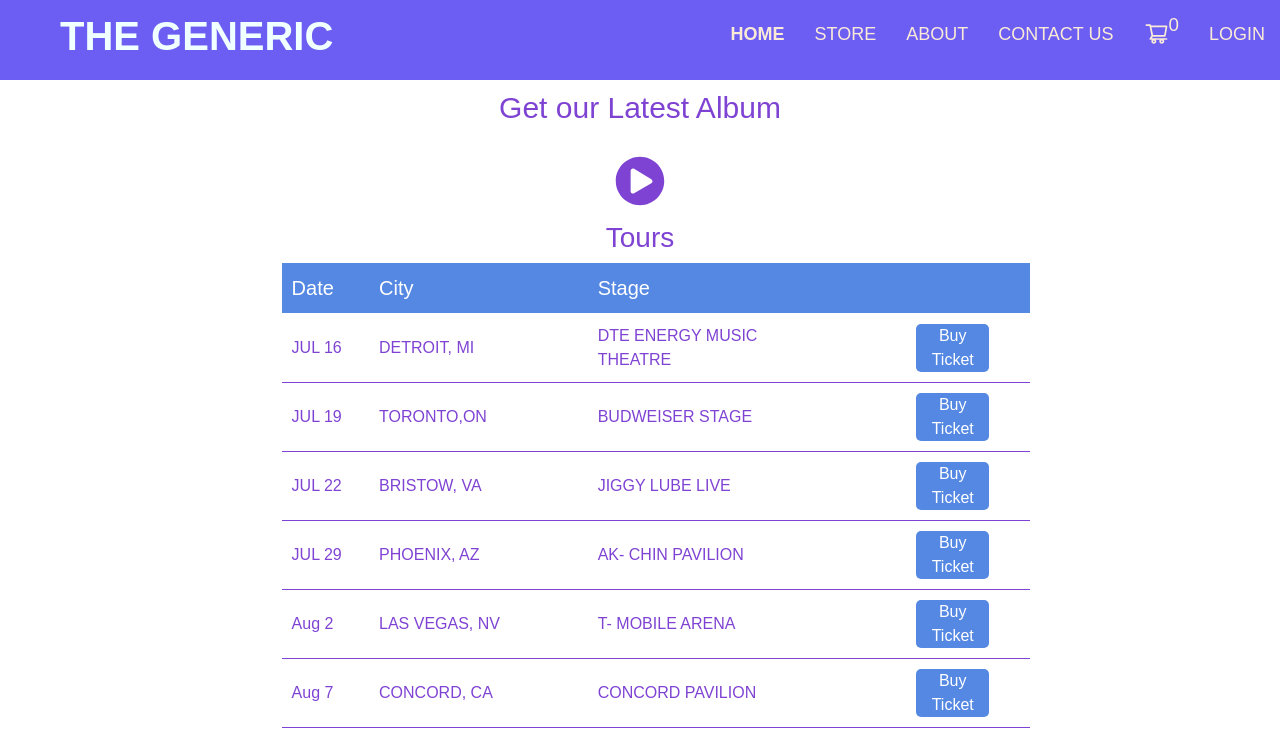
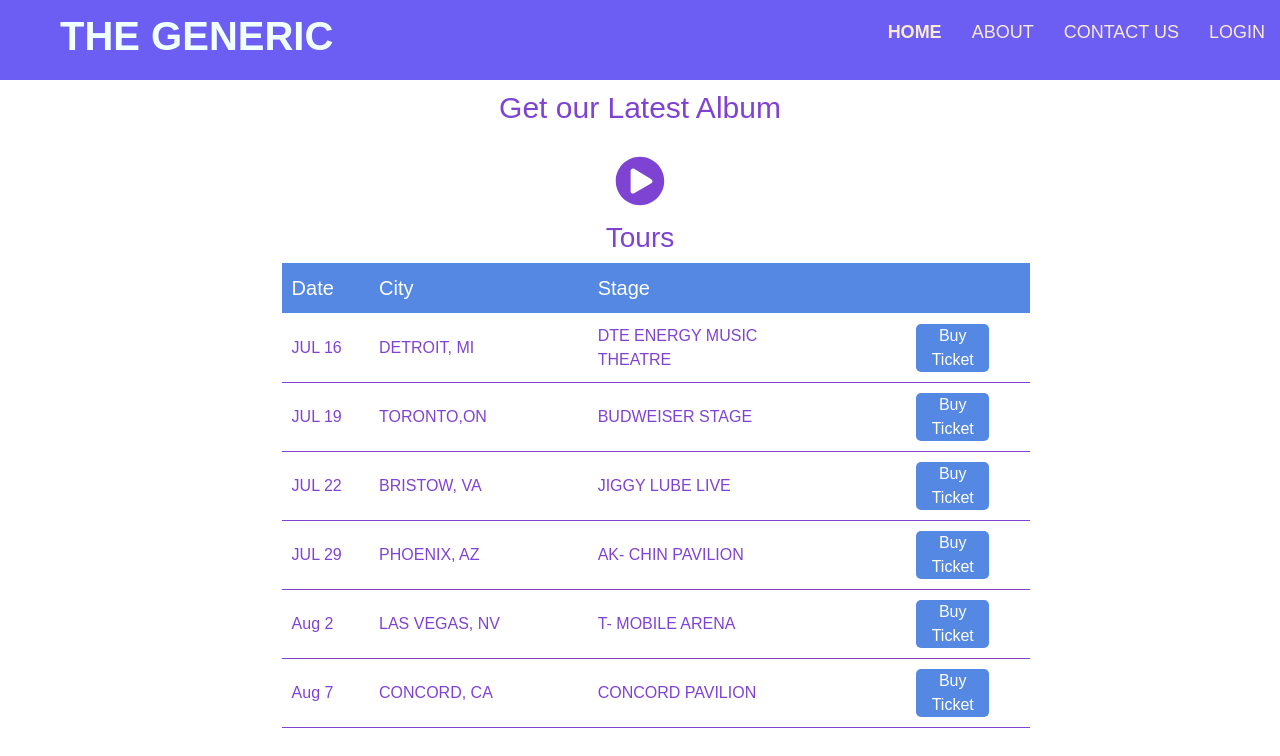
Before and after one commit to kiransalve/react-ecommerce-project, a React (Create React App) app: page / in a window 1280 px wide. Shown: the top 756 px of the page. Built offline with nearby package versions, Linux system fonts and the light colour scheme.

Commit message:
auth in ecommerce

```diff
--- a/src/Components/Auth/AuthForm.jsx
+++ b/src/Components/Auth/AuthForm.jsx
@@ -55,7 +55,7 @@ const AuthForm = () => {
       }
     }).then(data => {
       authCtx.login(data.idToken)
-      navigate("/")
+      navigate("/product")
     }).catch(err => {
       alert(err.message)
     })
--- a/src/Components/Header/Header.jsx
+++ b/src/Components/Header/Header.jsx
@@ -29,9 +29,11 @@ const Header = () => {
           <li>
             <NavLink to="/" activeClassName="active">Home</NavLink>
           </li>
-          <li>
-            <NavLink to="/product" activeClassName="active">Store</NavLink>
-          </li>
+          {isLoggedIn && (
+            <li>
+              <NavLink to="/product" activeClassName="active">Store</NavLink>
+            </li>)
+          }
           <li>
             <NavLink to="/about" activeClassName="active">About</NavLink>
           </li>
@@ -41,12 +43,12 @@ const Header = () => {
           {/* <li>
             <NavLink to="/movie" activeClassName="active">Movie</NavLink>
           </li> */}
-          <li>
+          {isLoggedIn && (<li>
             <NavLink to="/cart" className='header-cart-icon'>
               <AiOutlineShoppingCart />
               <sup>{cartItem.length} </sup>
             </NavLink>
-          </li>
+          </li>)}
 
           {/* Auth */}
 
```
